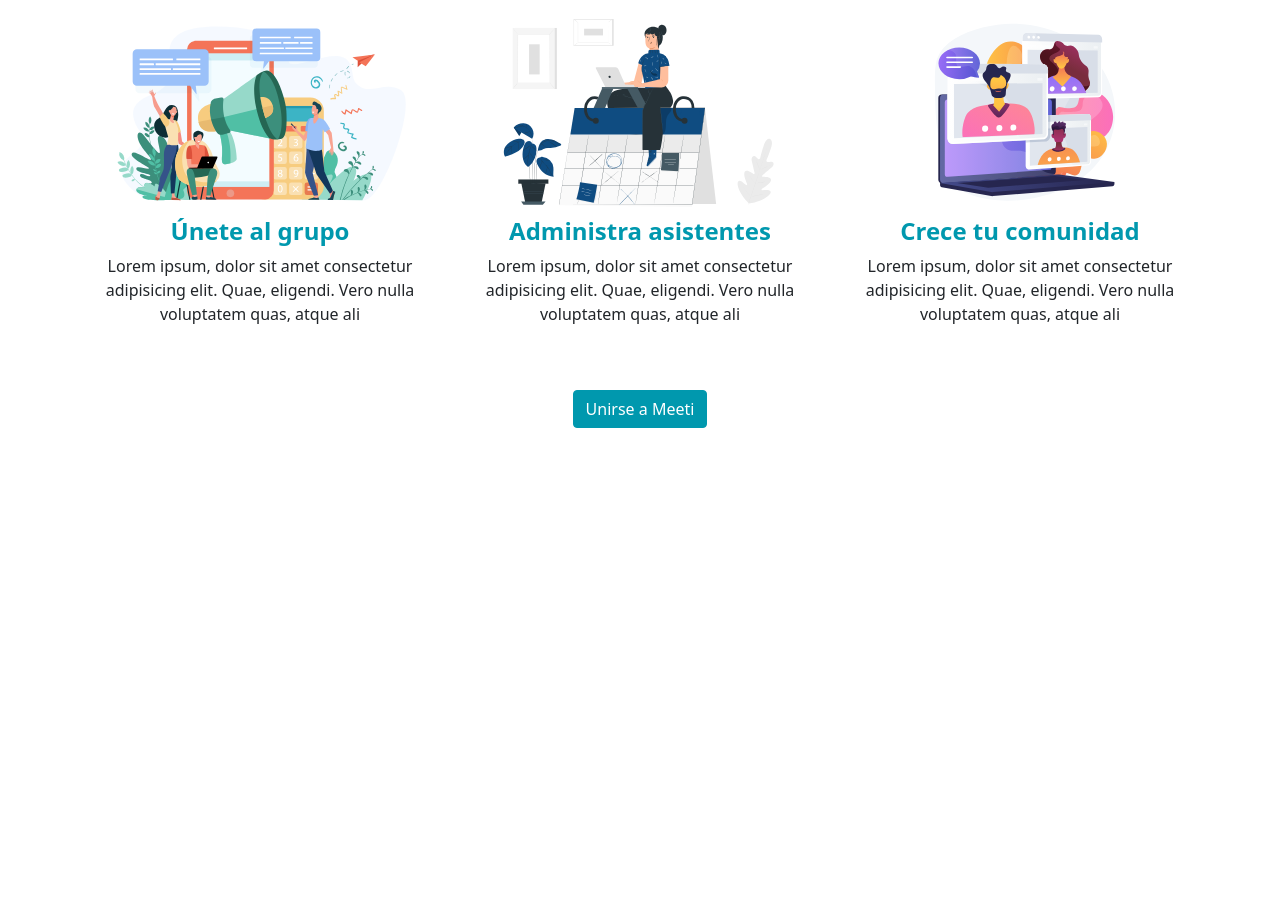
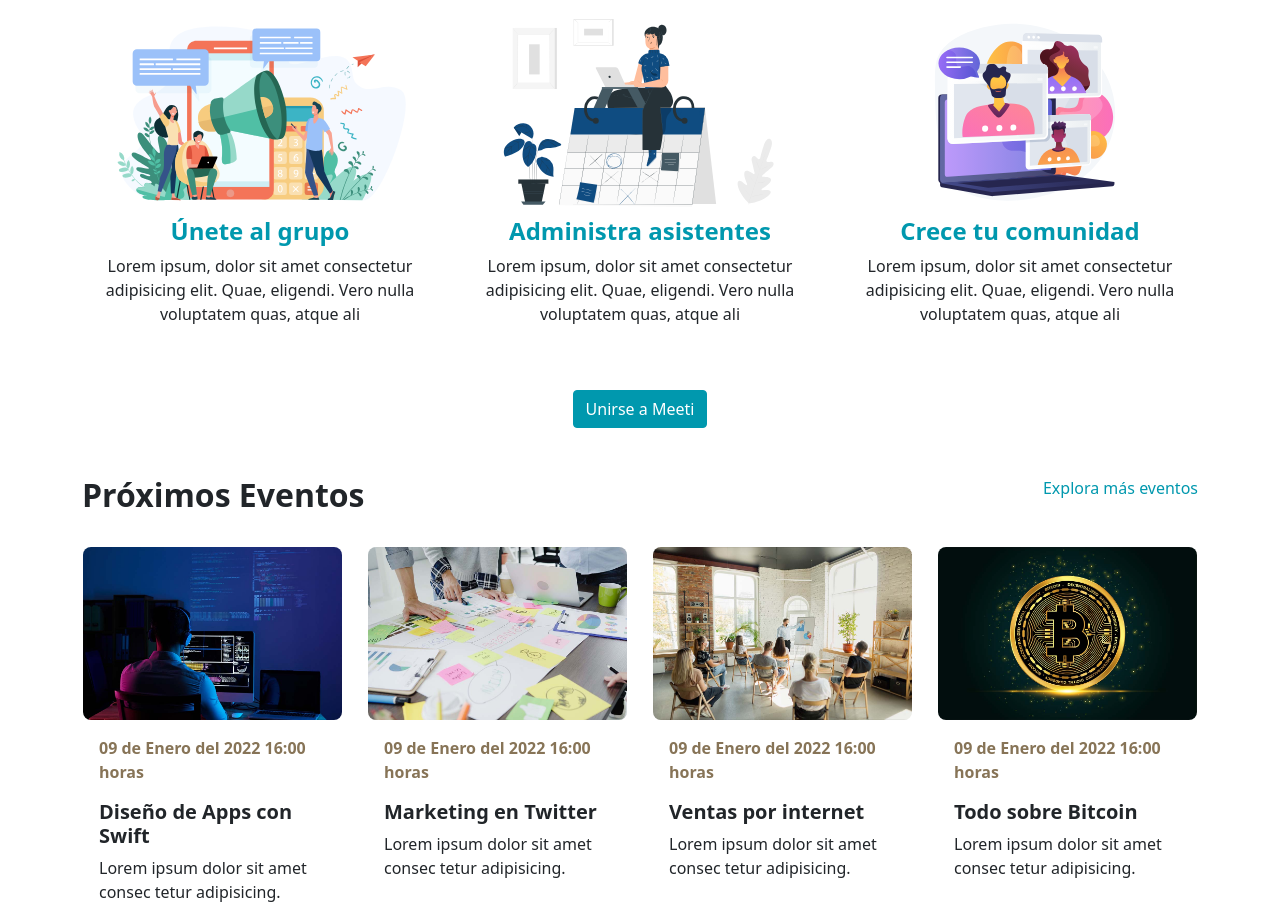
Before and after one commit to Tackless/03-meeti, a website: page index.html in a window 1280 px wide. Shown: the part 979-1900 px from the top of the page. Before the commit the page ends 1455 px from the top, so only its background shows below. Drawn offline with Linux system fonts and the light colour scheme.

Commit message:
eventos check

```diff
--- a/index.html
+++ b/index.html
@@ -53,6 +53,56 @@
         </div>
     </section>
 
+    <main class="container-xl eventos mt-5">
+        <div class="d-flex justify-content-between">
+            <h2>Próximos Eventos</h2>
+            <a href="#" class="text-secondary text-decoration-none d-none d-sm-block">Explora más eventos</a>
+        </div>
+
+        <div class="row mt-4">
+            <div class="col-md-6 col-lg-3">
+                <div class="card">
+                    <img src="/img/evento_1.jpg" alt="Imagen Evento" class="card-img-top">
+                    <div class="card-body">
+                        <p class="card-text fecha fw-bold">09 de Enero del 2022 16:00 horas</p>
+                        <h3 class="card-title fs-5">Diseño de Apps con Swift</h3>
+                        <p class="card-text descripcion">Lorem ipsum dolor sit amet consec tetur adipisicing.</p>
+                    </div>
+                </div>
+            </div>
+            <div class="col-md-6 col-lg-3">
+                <div class="card">
+                    <img src="/img/evento_2.jpg" alt="Imagen Evento" class="card-img-top">
+                    <div class="card-body">
+                        <p class="card-text fecha fw-bold">09 de Enero del 2022 16:00 horas</p>
+                        <h3 class="card-title fs-5">Marketing en Twitter</h3>
+                        <p class="card-text descripcion">Lorem ipsum dolor sit amet consec tetur adipisicing.</p>
+                    </div>
+                </div>
+            </div>
+            <div class="col-md-6 col-lg-3">
+                <div class="card">
+                    <img src="/img/evento_3.jpg" alt="Imagen Evento" class="card-img-top">
+                    <div class="card-body">
+                        <p class="card-text fecha fw-bold">09 de Enero del 2022 16:00 horas</p>
+                        <h3 class="card-title fs-5">Ventas por internet</h3>
+                        <p class="card-text descripcion">Lorem ipsum dolor sit amet consec tetur adipisicing.</p>
+                    </div>
+                </div>
+            </div>
+            <div class="col-md-6 col-lg-3">
+                <div class="card">
+                    <img src="/img/evento_4.jpg" alt="Imagen Evento" class="card-img-top">
+                    <div class="card-body">
+                        <p class="card-text fecha fw-bold">09 de Enero del 2022 16:00 horas</p>
+                        <h3 class="card-title fs-5">Todo sobre Bitcoin</h3>
+                        <p class="card-text descripcion">Lorem ipsum dolor sit amet consec tetur adipisicing.</p>
+                    </div>
+                </div>
+            </div>
+        </div>
+    </main>
+
     <script src="js/bootstrap.bundle.min.js"></script>
 </body>
 </html>
--- a/src/scss/_custom.scss
+++ b/src/scss/_custom.scss
@@ -12,5 +12,8 @@ $dark:$oscuro;
 $display-font-weight: 900;
 $headings-font-weight: 700;
 
+// Cards
+$card-border-color: transparent;
+
 // Importar Bootstrap
 @import '../../node_modules/bootstrap/scss/bootstrap.scss';
--- /dev/null
+++ b/src/scss/contenido/_eventos.scss
@@ -0,0 +1,16 @@
+.eventos {
+    .card {
+
+        &:hover {
+            cursor: pointer;
+        }
+
+        img {
+            border-radius: 0.5rem;
+        }
+
+        .fecha {
+            color: #877457;
+        }
+    }
+}
--- /dev/null
+++ b/src/scss/contenido/_index.scss
@@ -0,0 +1 @@
+@forward 'eventos';
--- a/src/scss/style.scss
+++ b/src/scss/style.scss
@@ -1 +1,2 @@
 @use 'header';
+@use 'contenido';
```
Also changed, not shown: build/css/style.css, 1 other file.
